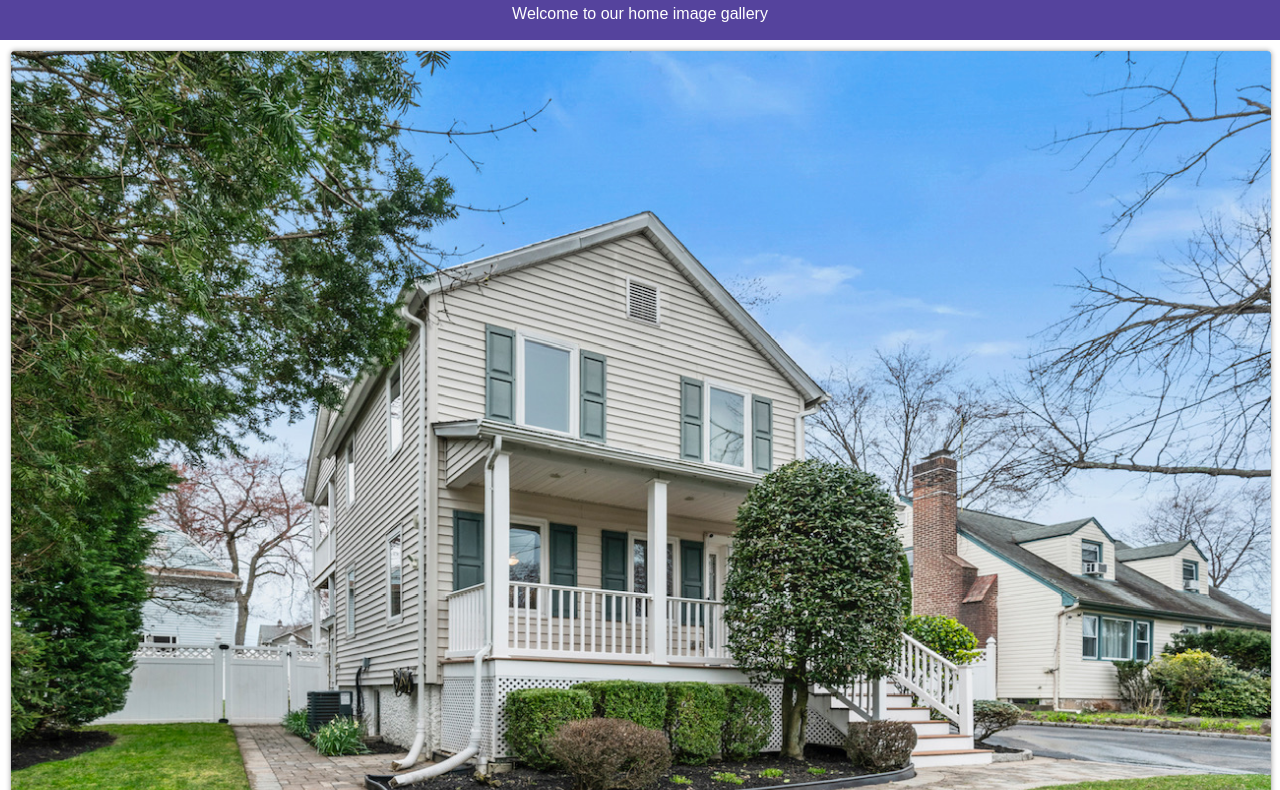
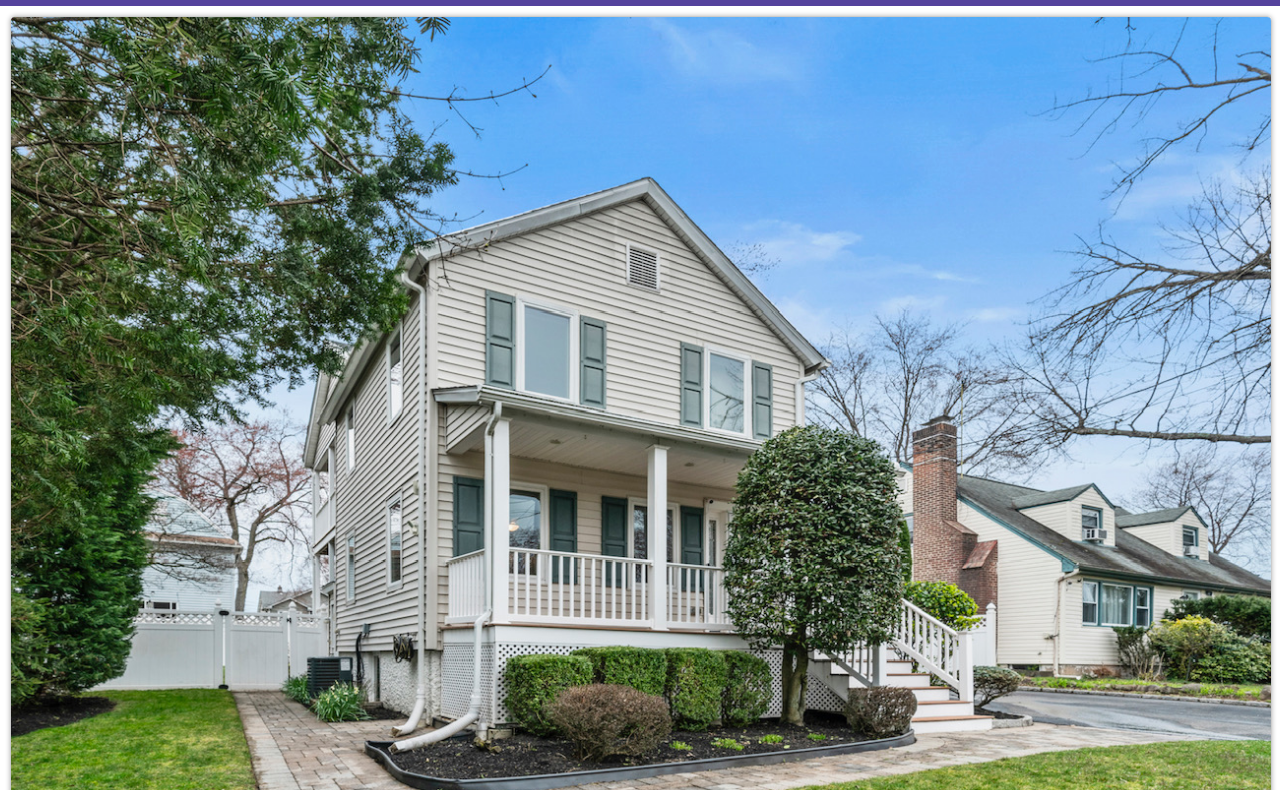
Before and after one commit to prabinmunankarmi-cnbc/prabinmunankarmi-cnbc.github.io, a plain HTML site: page index.html in a window 1280 px wide. Shown: the part 64-854 px from the top of the page. Drawn offline with Linux system fonts and the light colour scheme.

Commit message:
Update index.html

```diff
--- a/index.html
+++ b/index.html
@@ -40,7 +40,6 @@
 <body>
     <header>
         <h2>🏠 34 Lincoln - Home</h2>
-        <p>Welcome to our home image gallery</p>
     </header>
 
     <div class="image-container">
```
